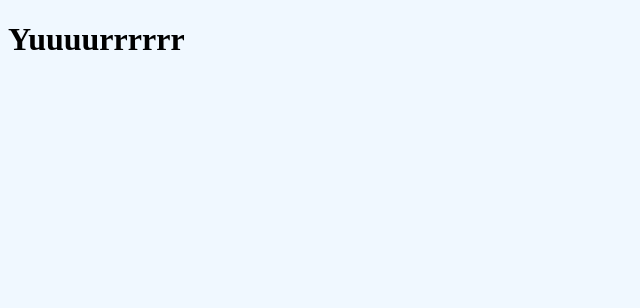
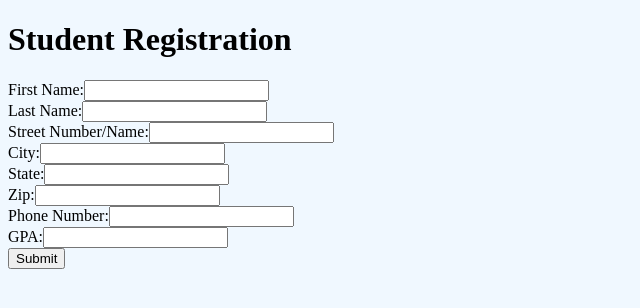
Before and after one commit to hegitsit/react-scaffold, a React app: page / in a window 1280 px wide. Shown: the whole page, without its empty margins (0-640 px from the left). Built offline with nearby package versions, Linux system fonts and the light colour scheme.

Commit message:
Student registration form

```diff
--- /dev/null
+++ b/app/components/Home.js
@@ -0,0 +1,75 @@
+import React, { Fragment, useState, useContext } from 'react';
+import StudentListContext from '../context/studentListContext';
+
+export const Home = () => {
+  const studentListContext = useContext(StudentListContext);
+
+  const { createStudent } = studentListContext;
+
+  const onSubmit = (event) => {
+    event.preventDefault();
+
+    const obj = {
+      firstName: event.target.firstName.value,
+      lastName: event.target.lastName.value,
+      address: event.target.address.value,
+      city: event.target.city.value,
+      stateName: event.target.stateName.value,
+      zipCode: event.target.zipCode.value,
+      phoneNumber: event.target.phoneNumber.value,
+      gpa: event.target.gpa.value
+    }
+    createStudent(obj)
+    event.target.reset();
+  }
+
+  return (
+    <Fragment>
+      <form onSubmit={onSubmit}>
+        <h1>Student Registration</h1>
+        <label>
+          First Name:
+    <input type="text" name="firstName" />
+        </label>
+        <br />
+        <label>
+          Last Name:
+    <input type="text" name="lastName" />
+        </label>
+        <br />
+        <label>
+          Street Number/Name:
+    <input type="text" name="address" />
+        </label>
+        <br />
+        <label>
+          City:
+    <input type="text" name="city" />
+        </label>
+        <br />
+        <label>
+          State:
+    <input type="text" name="stateName" />
+        </label>
+        <br />
+        <label>
+          Zip:
+    <input type="text" name="zipCode" />
+        </label>
+        <br />
+        <label>
+          Phone Number:
+    <input type="text" name="phoneNumber" />
+        </label>
+
+        <br />
+        <label>
+          GPA:
+    <input type="text" name="gpa" />
+        </label>
+        <br />
+        <input type="submit" />
+      </form>
+    </Fragment>
+  )
+}
--- /dev/null
+++ b/app/components/StudentDetails.js
@@ -0,0 +1,31 @@
+import React, { Fragment, useContext } from 'react';
+import StudentListContext from '../context/studentListContext';
+import { Link } from 'react-router-dom';
+
+export const StudentDetails = () => {
+  const studentListContext = useContext(StudentListContext);
+  const { student } = studentListContext;
+
+  // const {
+  //   firstName,
+  //   lastName,
+  //   address,
+  //   city,
+  //   stateName,
+  //   zipCode,
+  //   phoneNumber,
+  //   gpa
+  // } = student;
+
+  return (
+    <Fragment>
+      <div>
+        <img src="https://via.placeholder.com/250x300" />
+      </div>
+      <div>
+      </div>
+
+      <Link to='/students'>Back to Student List</Link>
+    </Fragment>
+  )
+}
--- /dev/null
+++ b/app/components/StudentList.js
@@ -0,0 +1,30 @@
+import React, { useContext, Fragment } from 'react'
+import StudentListContext from '../context/studentListContext';
+import { Link } from 'react-router-dom';
+
+export const StudentList = () => {
+
+  const studentListContext = useContext(StudentListContext);
+  const { studentList } = studentListContext;
+
+  return (
+    <Fragment>
+      <table>
+        <tbody>
+          {studentList.map((student, index) => (
+            <tr key={index}>
+              <td>{student.firstName}</td>
+              <td>{student.lastName}</td>
+              <td>{student.phoneNumber}</td>
+              <td>{student.gpa}</td>
+              <td><Link to={`/student/${index}`}>More Info</Link></td>
+              <td><button>Delete</button></td>
+            </tr>
+          ))}
+        </tbody>
+      </table>
+
+      <Link to='/'>Back to Student Registration</Link>
+    </Fragment>
+  )
+}
--- /dev/null
+++ b/app/context/StudentListState.js
@@ -0,0 +1,62 @@
+import React, { useReducer } from 'react';
+import StudentListContext from './studentListContext';
+import StudentListReducer from './studentListReducer';
+import CREATE_STUDENT from './types';
+
+
+const StudentListState = props => {
+  const initialState = {
+    studentList: [{
+      firstName: '1',
+      lastName: '2',
+      address: '3',
+      city: '4',
+      stateName: '5',
+      zipCode: '6',
+      phoneNumber: '7',
+      gpa: '8',
+    },
+    {
+      firstName: '8',
+      lastName: '7',
+      address: '6',
+      city: '5',
+      stateName: '4',
+      zipCode: '3',
+      phoneNumber: '2',
+      gpa: '1',
+    }
+    ],
+    student: {}
+  }
+
+
+  const [state, dispatch] = useReducer(StudentListReducer, initialState)
+
+  // Create Student
+  const createStudent = (obj) => {
+    var newState = state.studentList.push(obj)
+
+    dispatch({
+      type: CREATE_STUDENT,
+      payload: newState
+    });
+
+  }
+
+
+
+
+
+
+  return <StudentListContext.Provider
+    value={{
+      studentList: state.studentList,
+      createStudent
+    }}
+  >
+    {props.children}
+  </StudentListContext.Provider>
+}
+
+export default StudentListState;
--- /dev/null
+++ b/app/context/studentListContext.js
@@ -0,0 +1,5 @@
+import { createContext } from 'react';
+
+const studentListContext = createContext();
+
+export default studentListContext;
--- /dev/null
+++ b/app/context/studentListReducer.js
@@ -0,0 +1,12 @@
+import CREATE_STUDENT from './types';
+
+export default (state, action) => {
+
+  console.log('action.type', action)
+  console.log('state', state)
+
+  return {
+    ...state,
+    studentList: action.payload
+  }
+}
--- /dev/null
+++ b/app/context/types.js
@@ -0,0 +1 @@
+export const CREATE_STUDENT = 'CREATE_STUDENT';
--- a/app/index.html
+++ b/app/index.html
@@ -2,7 +2,7 @@
 <html>
 
 <head>
-  <title>React Scaffold</title>
+  <title>Honeywell - Student Registration</title>
 </head>
 
 <body>
--- a/app/index.js
+++ b/app/index.js
@@ -1,15 +1,29 @@
-import React, { Fragment } from 'react'
+import React from 'react';
 import ReactDOM from 'react-dom'
-import './index.css'
+import './index.css';
 
-class App extends React.Component {
-  render() {
-    return (
-      <Fragment>
-        <h1>Yuuuurrrrrr</h1>
-      </Fragment>
-    )
-  }
+import { Home } from './components/Home';
+import { StudentList } from './components/StudentList';
+import { StudentDetails } from './components/StudentDetails';
+import { BrowserRouter as Router, Route } from 'react-router-dom';
+import StudentListState from './context/StudentListState';
+
+export const App = () => {
+
+  return (
+    <StudentListState>
+      <Router>
+        <div>
+          <Route exact path='/' component={Home} />
+          <Route exact path="/students" component={StudentList} />
+          <Route exact path="/student/:index" component={StudentDetails} />
+        </div>
+      </Router>
+    </StudentListState>
+  )
 }
 
-ReactDOM.render(<App />, document.getElementById('app'))
+ReactDOM.render(
+  <App />,
+  document.getElementById('app')
+)
--- a/package.json
+++ b/package.json
@@ -17,7 +17,8 @@
   "license": "ISC",
   "dependencies": {
     "react": "^16.8.4",
-    "react-dom": "^16.8.4"
+    "react-dom": "^16.8.4",
+    "react-router-dom": "^5.1.2"
   },
   "devDependencies": {
     "@babel/core": "^7.3.4",
@@ -26,6 +27,8 @@
     "babel-loader": "^8.0.5",
     "css-loader": "^2.1.1",
     "html-webpack-plugin": "^3.2.0",
+    "mobx": "5.15.4",
+    "mobx-react": "6.2.2",
     "style-loader": "^0.23.1",
     "webpack": "^4.29.6",
     "webpack-cli": "^3.2.3",
--- a/webpack.config.js
+++ b/webpack.config.js
@@ -5,12 +5,13 @@ module.exports = {
   entry: './app/index.js',
   output: {
     path: path.resolve(__dirname, 'dist'),
-    filename: 'index_bundle.js'
+    filename: 'index_bundle.js',
+    publicPath: '/'
   },
   module: {
     rules: [
       { test: /\.(js)$/, use: 'babel-loader' },
-      { test: /\.css$/, use: [ 'style-loader', 'css-loader' ]}
+      { test: /\.css$/, use: ['style-loader', 'css-loader'] }
     ]
   },
   mode: 'development',
@@ -18,5 +19,8 @@ module.exports = {
     new HtmlWebpackPlugin({
       template: 'app/index.html'
     })
-  ]
+  ],
+  devServer: {
+    historyApiFallback: true
+  }
 }
```
Also changed, not shown: 1 other file.
